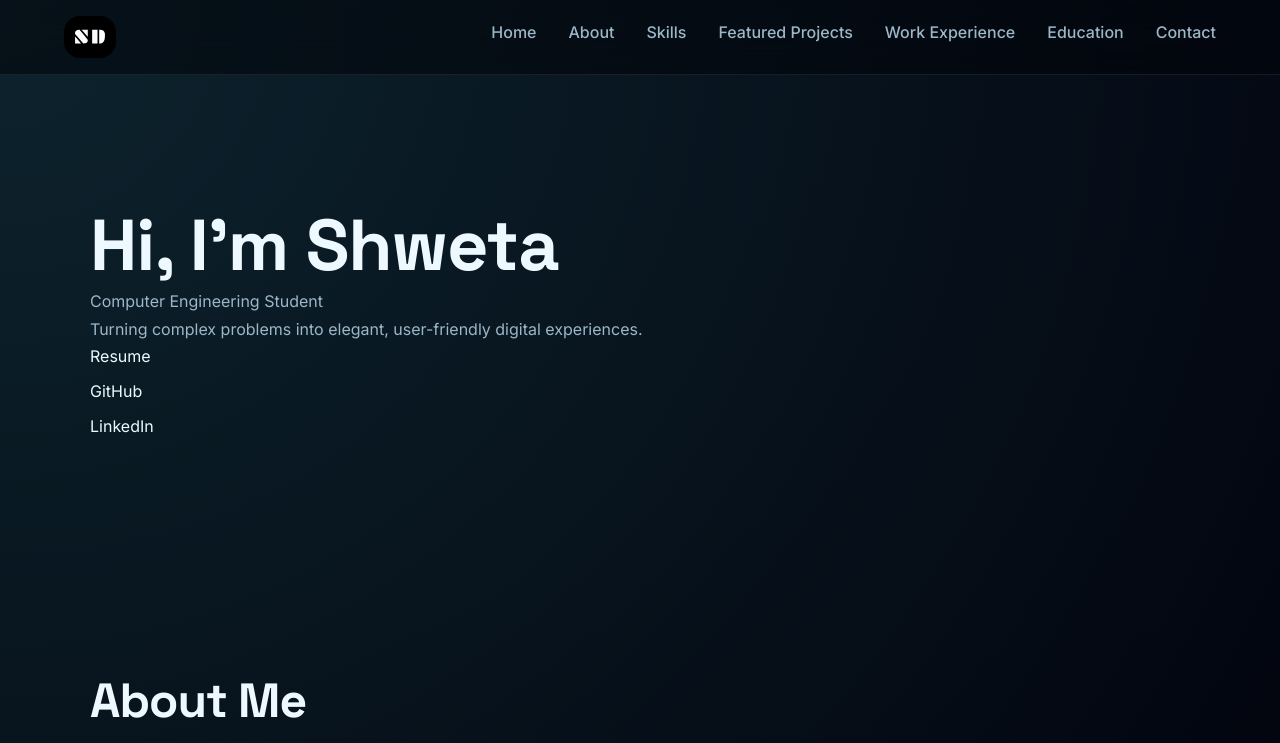
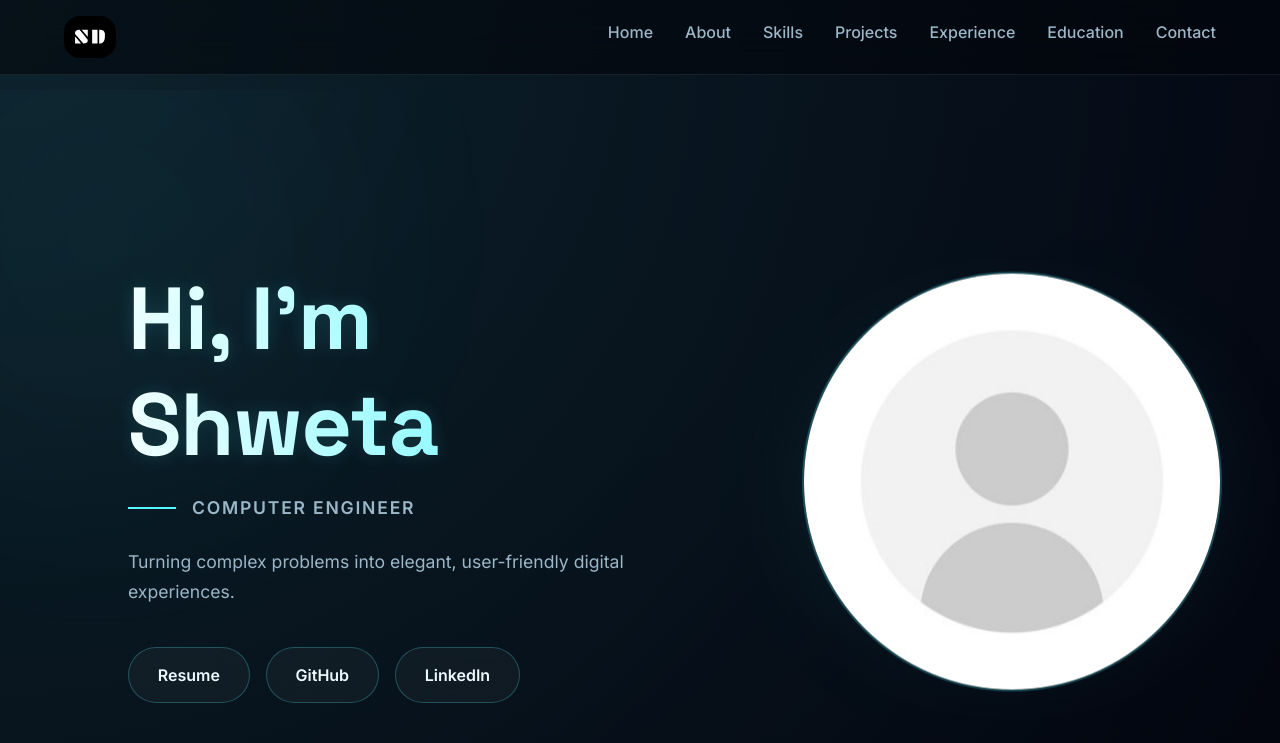
Before and after one commit to raven1904/portfolio-shweta-dorle, a plain HTML site: page index.html in a window 1280 px wide. Shown: the top 743 px of the page. Drawn offline with Linux system fonts and the light colour scheme.

Commit message:
Styled hero section

```diff
--- a/css/style.css
+++ b/css/style.css
@@ -231,3 +231,200 @@ nav a:hover::after {
 main {
   padding-top: 90px;
 }
+
+/* HERO */
+
+#hero {
+  min-height: calc(100vh - 90px);
+  display: flex;
+  align-items: center;
+  justify-content: space-between;
+  gap: 5rem;
+  position: relative;
+  overflow: hidden;
+
+  .container {
+    flex: 1;
+    margin-left: 10vw;
+  }
+}
+
+#hero figure {
+  flex: 1;
+  display: flex;
+  justify-content: center;
+}
+
+#hero h1 {
+  font-size: clamp(3.5rem, 8vw, 5.5rem);
+  margin-bottom: 1rem;
+  text-shadow: 0 0 18px rgba(85, 248, 255, .15);
+  background: linear-gradient(90deg, white, var(--clr-primary));
+  -webkit-background-clip: text;
+  background-clip: text;
+  color: transparent;
+}
+
+.subtitle {
+  color: var(--clr-primary);
+  font-size: 1.3rem;
+  font-weight: 600;
+  margin-bottom: 1.5rem;
+  letter-spacing: .1em;
+  text-transform: uppercase;
+}
+
+#hero p {
+  max-width: 38rem;
+  font-size: 1.1rem;
+  color: var(--clr-text-muted);
+}
+
+#socials {
+  display: flex;
+  gap: 1rem;
+  margin-top: 2.5rem;
+}
+
+#socials a {
+  display: inline-flex;
+  align-items: center;
+  justify-content: center;
+  padding: .85rem 1.8rem;
+  border-radius: 999px;
+  border: 1px solid rgba(85, 248, 255, .25);
+  background: rgba(255, 255, 255, .04);
+  backdrop-filter: blur(12px);
+  color: var(--clr-text);
+  font-weight: 600;
+  transition: var(--transition);
+  position: relative;
+  overflow: hidden;
+}
+
+#socials a::before {
+  content: "";
+  position: absolute;
+  inset: 0;
+  background: linear-gradient(120deg, transparent, rgba(255, 255, 255, .12), transparent);
+  transform: translateX(-100%);
+  transition: .7s;
+}
+
+#socials a:hover {
+  transform: translateY(-4px);
+  border-color: var(--clr-primary);
+  box-shadow: 0 0 30px rgba(85, 248, 255, .18);
+}
+
+#socials a:hover::before {
+  transform: translateX(100%);
+}
+
+#profile-picture {
+  width: min(420px, 90vw);
+  aspect-ratio: 1;
+  border-radius: 50%;
+  overflow: hidden;
+  border: 2px solid rgba(85, 248, 255, .25);
+  position: relative;
+}
+
+#profile-picture {
+  transition:
+    transform .4s ease,
+    box-shadow .4s ease;
+
+  :hover {
+    transform: scale(1.03);
+    box-shadow: 0 0 60px rgba(85, 248, 255, .18);
+  }
+}
+
+#profile-picture img {
+  width: 100%;
+  height: 100%;
+  object-fit: cover;
+}
+
+#hero figure {
+  position: relative;
+}
+
+#hero figure::before {
+  content: "";
+  position: absolute;
+  inset: 10%;
+  border-radius: 50%;
+  background: radial-gradient(rgba(85, 248, 255, .35), transparent 70%);
+  filter: blur(60px);
+  z-index: -1;
+}
+
+#hero::before {
+  content: "";
+  position: absolute;
+  width: 700px;
+  height: 700px;
+  left: -250px;
+  top: -200px;
+  border-radius: 50%;
+  background: radial-gradient(rgba(85, 248, 255, .12), transparent 70%);
+  filter: blur(100px);
+}
+
+@keyframes float {
+  0% {
+    transform: translateY(0);
+  }
+
+  50% {
+    transform: translateY(-12px);
+  }
+
+  100% {
+    transform: translateY(0);
+  }
+}
+
+#profile-picture {
+  animation: float 7s ease-in-out infinite;
+}
+
+@keyframes pulseGlow {
+  0% {
+    transform: scale(1);
+    opacity: .25;
+  }
+
+  50% {
+    transform: scale(1.08);
+    opacity: .4;
+  }
+
+  100% {
+    transform: scale(1);
+    opacity: .25;
+  }
+}
+
+#hero::before {
+  animation: pulseGlow 10s ease-in-out infinite;
+}
+
+.subtitle {
+  display: flex;
+  align-items:center;
+  gap: 1rem;
+}
+
+.subtitle::before {
+  content: "";
+  width: 3rem;
+  height: 2px;
+  background: var(--clr-primary);
+}
+
+.hero-content {
+  padding-block: 4rem;
+}
--- a/index.html
+++ b/index.html
@@ -24,8 +24,8 @@
         <li><a href="#hero" aria-current="page">Home</a></li>
         <li><a href="#about-me">About</a></li>
         <li><a href="#skills">Skills</a></li>
-        <li><a href="#projects">Featured Projects</a></li>
-        <li><a href="#experience">Work Experience</a></li>
+        <li><a href="#projects">Projects</a></li>
+        <li><a href="#experience">Experience</a></li>
         <li><a href="#education">Education</a></li>
         <li><a href="#contact">Contact</a></li>
       </ul>
@@ -34,31 +34,31 @@
 
   <main>
     <section id="hero">
-      <div class="container">
+      <div class="container hero-content">
         <h1>Hi, I'm Shweta</h1>
-        <p class="subtitle">Computer Engineering Student</p>
+        <p class="subtitle">Computer Engineer</p>
         <p>Turning complex problems into elegant, user-friendly digital experiences.</p>
 
         <ul id="socials">
-          <li><a href="assets/Shweta_Dorle_Resume.pdf">Resume</a></li>
-          <li><a href="https://github.com/raven1904">GitHub</a></li>
-          <li><a href="https://www.linkedin.com/in/shweta0501">LinkedIn</a></li>
+          <li><a href="assets/Shweta_Dorle_Resume.pdf" target="_blank" rel="noopener">Resume</a></li>
+          <li><a href="https://github.com/raven1904" target="_blank" rel="noopener">GitHub</a></li>
+          <li><a href="https://www.linkedin.com/in/shweta0501" target="_blank" rel="noopener">LinkedIn</a></li>
         </ul>
       </div>
+
+      <figure>
+        <div>
+          <div id="profile-picture">
+            <img src="assets/profile-picture.jpg" alt="Portrait of Shweta">
+          </div>
+        </div>
+      </figure>
     </section>
 
     <section id="about-me">
       <div class="container">
         <h2>About Me</h2>
         <div class="about-content">
-
-          <figure>
-            <div>
-              <div id="profile-picture">
-                <img src="assets/profile-picture.jpg" alt="Portrait of Shweta">
-              </div>
-            </div>
-          </figure>
 
           <div id="introduction">
             <p>I'm a Computer Science student passionate about software engineering, problem solving, backend
@@ -168,7 +168,8 @@
         <article>
           <h3>Python Developer Intern</h3>
           <p>
-            <strong><a href="https://valentiuskryptix.com/" target="_blank" rel="noopener">Valentius Kryptix</a></strong>| <time datetime="2026-07">July 2026</time> – Present
+            <strong><a href="https://valentiuskryptix.com/" target="_blank" rel="noopener">Valentius
+                Kryptix</a></strong>| <time datetime="2026-07">July 2026</time> – Present
           </p>
           <ul>
             <li>Developed backend functionality using Python.</li>
```
